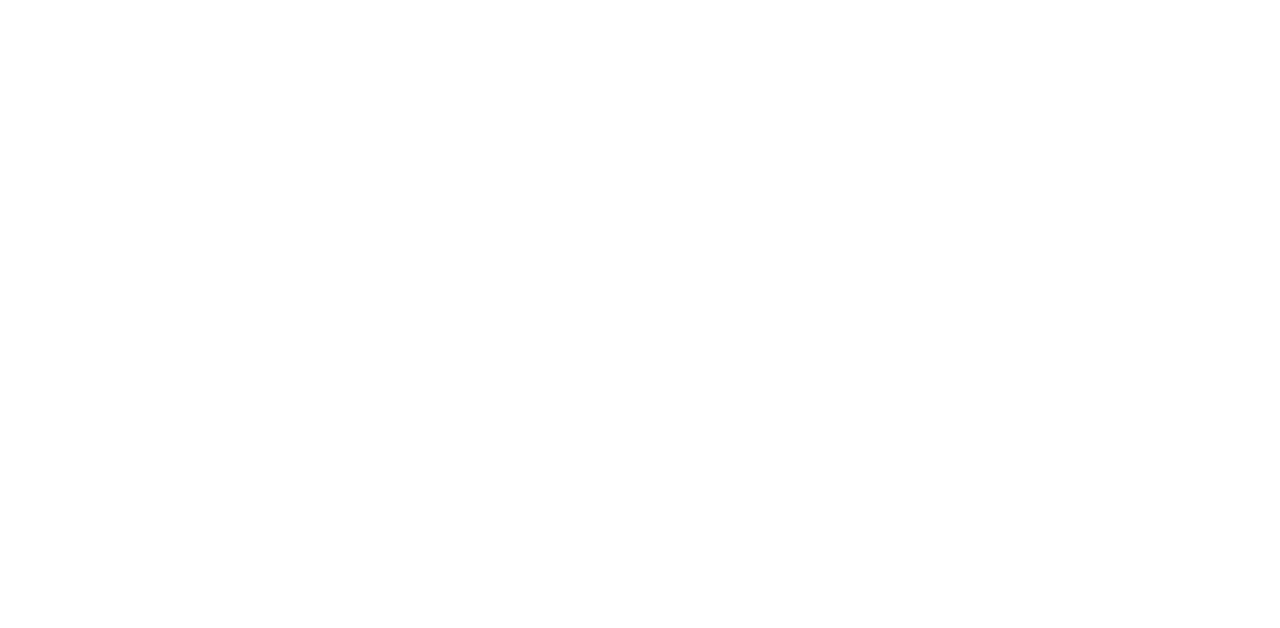
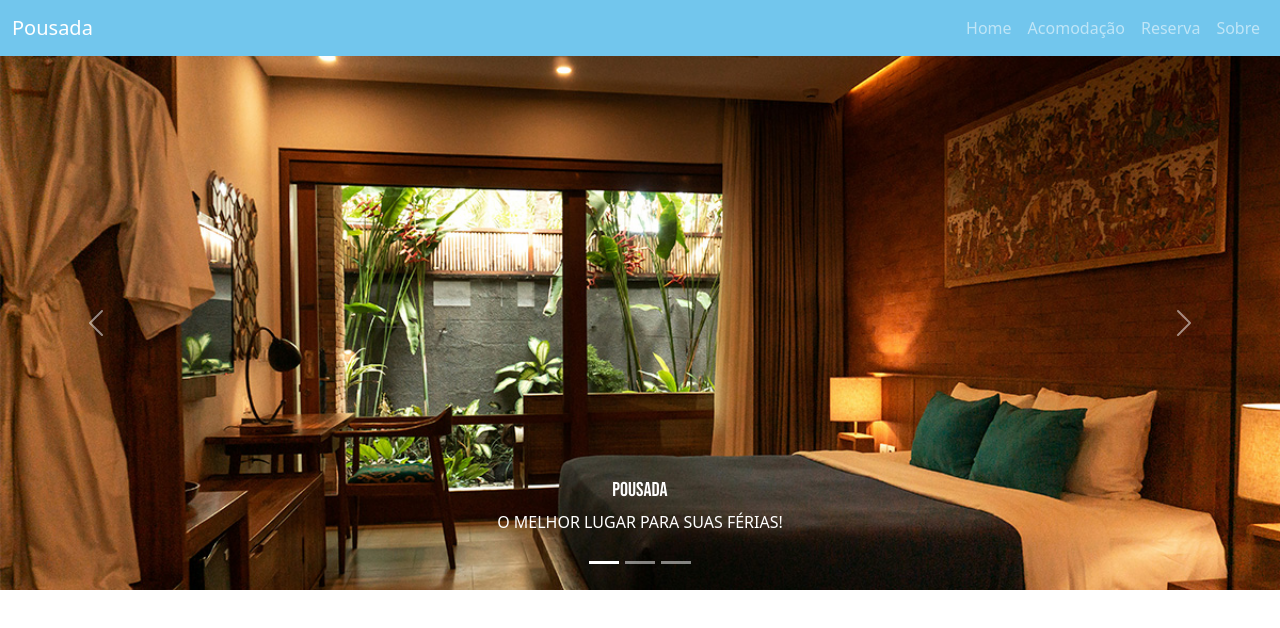
Before and after one commit to MatheusMHallgren/Pousada, a plain HTML site: page index.html in a window 1280 px wide. Drawn offline with Linux system fonts and the light colour scheme.

Commit message:
Aplicação do Bootstrap.

```diff
--- a/css/style.css
+++ b/css/style.css
@@ -1,7 +1,7 @@
 @font-face {
-    font-family: BebasNeue-Regular;
+    font-family: BebasNueu;
     src: url(css/fonts/BebasNeue-Regular.ttf);
 }
-h1{
-    font-family: BebasNeue-Regular;
+.paineltitulo{
+    font-family: BebasNueu;
 }
--- a/index.html
+++ b/index.html
@@ -8,14 +8,83 @@
     <title>Pousada | Hospedagem</title>
 </head>
     <body>
+    <!-- Inicio da barra de navegação -->
+    <nav class="navbar navbar-expand-lg" style="background-color: #72C6ED;" data-bs-theme="dark">
+        <div class="container-fluid">
+          <a class="navbar-brand" href="index.html">Pousada</a>
+          <button class="navbar-toggler" type="button" data-bs-toggle="collapse" data-bs-target="#navbarSupportedContent" aria-controls="navbarSupportedContent" aria-expanded="false" aria-label="Toggle navigation">
+            <span class="navbar-toggler-icon"></span>
+          </button>
+          <div class="collapse navbar-collapse" id="navbarSupportedContent">
+            <ul class="navbar-nav ms-auto mb-2 mb-lg-0">
+
+              <li class="nav-item">
+                <a class="nav-link" href="#home">Home</a>
+              </li>
+
+              <li class="nav-item">
+                <a class="nav-link" href="#acomodacao">Acomodação</a>
+              </li>
+
+              <li class="nav-item">
+                <a class="nav-link" href="#reserva">Reserva</a>
+              </li>
+
+              <li class="nav-item">
+                <a class="nav-link" href="#sobre">Sobre</a>
+              </li>
+            </ul>
+          </div>
+        </div>
+      </nav>
+    <!-- Fim da barra de naveção -->
     <header>
-    <section></section>
-    <section></section>
-    <section></section>
-    <section></section>
+    <!-- Inicio do carousel -->
+    <div id="carouselExampleCaptions" class="carousel slide">
+        <div class="carousel-indicators">
+          <button type="button" data-bs-target="#carouselExampleCaptions" data-bs-slide-to="0" class="active" aria-current="true" aria-label="Slide 1"></button>
+          <button type="button" data-bs-target="#carouselExampleCaptions" data-bs-slide-to="1" aria-label="Slide 2"></button>
+          <button type="button" data-bs-target="#carouselExampleCaptions" data-bs-slide-to="2" aria-label="Slide 3"></button>
+        </div>
+        <div class="carousel-inner">
+          <div class="carousel-item active">
+            <img src="img/img1.jpg" class="d-block w-100" alt="...">
+            <div class="carousel-caption d-none d-md-block">
+              <h5 class="paineltitulo">POUSADA</h5>
+              <p>O MELHOR LUGAR PARA SUAS FÉRIAS!</p>
+            </div>
+          </div>
+          <div class="carousel-item">
+            <img src="img/img2.jpg" class="d-block w-100" alt="...">
+            <div class="carousel-caption d-none d-md-block">
+                <h5 class="paineltitulo">POUSADA</h5>
+              <p>ENCONTRE O DESCANSO QUE VOCÊ PRECISA!</p>
+            </div>
+          </div>
+          <div class="carousel-item">
+            <img src="img/img3.jpg" class="d-block w-100" alt="...">
+            <div class="carousel-caption d-none d-md-block">
+                <h5 class="paineltitulo">POUSADA</h5>
+              <p>Some representative placeholder content for the third slide.</p>
+            </div>
+          </div>
+        </div>
+        <button class="carousel-control-prev" type="button" data-bs-target="#carouselExampleCaptions" data-bs-slide="prev">
+          <span class="carousel-control-prev-icon" aria-hidden="true"></span>
+          <span class="visually-hidden">Previous</span>
+        </button>
+        <button class="carousel-control-next" type="button" data-bs-target="#carouselExampleCaptions" data-bs-slide="next">
+          <span class="carousel-control-next-icon" aria-hidden="true"></span>
+          <span class="visually-hidden">Next</span>
+        </button>
+      </div>
+      <!-- Fim do carousel -->
     </header>
     <main>
-
+        <section id="home"></section>
+        <section id="acomodacao"></section>
+        <section id="reserva"></section>
+        <section id="sobre"></section>
     </main>
     <footer>
 
```
Also changed, not shown: img/img1.jpg (added), img/img2.jpg (added), img/img3.jpg (added).
